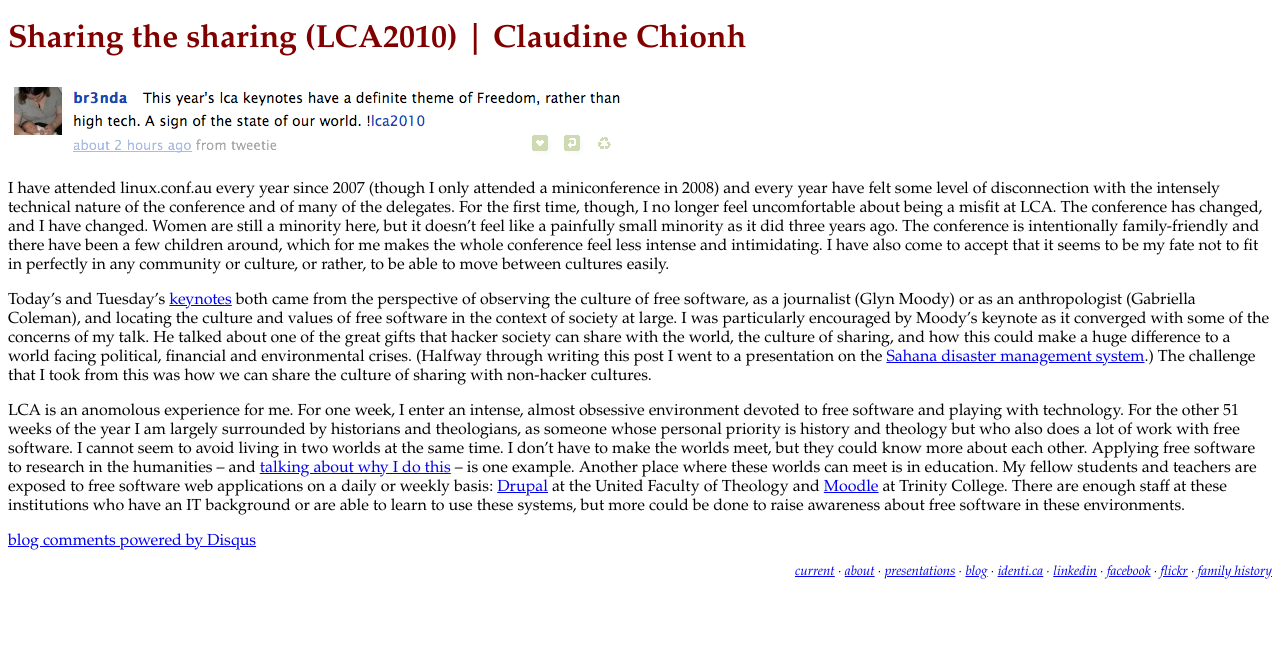
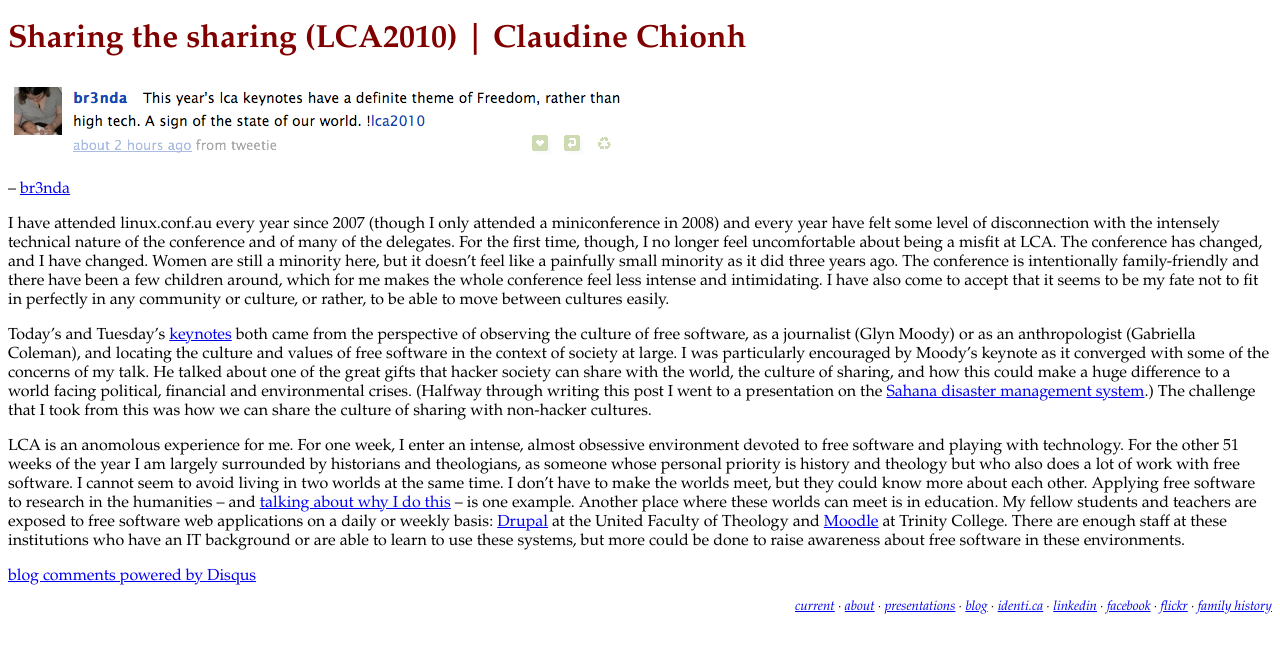
Before and after one commit to claudinec/claudinec.github.io, a Jekyll site: the page built from _posts/2010-01-21-sharing.markdown, in a window 1280 px wide. Shown: the top 653 px of the page. Built offline with Jekyll 4.4.1, drawn with Linux system fonts in a browser that asks for light colours; comment, search, counter and statistics services are not loaded.

Commit message:
attribution

```diff
--- a/_posts/2010-01-21-sharing.markdown
+++ b/_posts/2010-01-21-sharing.markdown
@@ -5,6 +5,8 @@ title: Sharing the sharing (LCA2010)
 
 ![freedom](/images/br3nda-freedom.png)
 
+-- [br3nda](http://identi.ca/conversation/19561411)
+
 I have attended linux.conf.au every year since 2007 (though I only attended a miniconference in 2008) and every year have felt some level of disconnection with the intensely technical nature of the conference and of many of the delegates. For the first time, though, I no longer feel uncomfortable about being a misfit at LCA. The conference has changed, and I have changed. Women are still a minority here, but it doesn't feel like a painfully small minority as it did three years ago. The conference is intentionally family-friendly and there have been a few children around, which for me makes the whole conference feel less intense and intimidating. I have also come to accept that it seems to be my fate not to fit in perfectly in any community or culture, or rather, to be able to move between cultures easily.
 
 Today's and Tuesday's [keynotes](http://www.lca2010.org.nz/programme/keynotes) both came from the perspective of observing the culture of free software, as a journalist (Glyn Moody) or as an anthropologist (Gabriella Coleman), and locating the culture and values of free software in the context of society at large. I was particularly encouraged by Moody's keynote as it converged with some of the concerns of my talk. He talked about one of the great gifts that hacker society can share with the world, the culture of sharing, and how this could make a huge difference to a world facing political, financial and environmental crises. (Halfway through writing this post I went to a presentation on the [Sahana disaster management system](http://www.lca2010.org.nz/programme/schedule/view_talk/50312?day=thursday).) The challenge that I took from this was how we can share the culture of sharing with non-hacker cultures.
```
